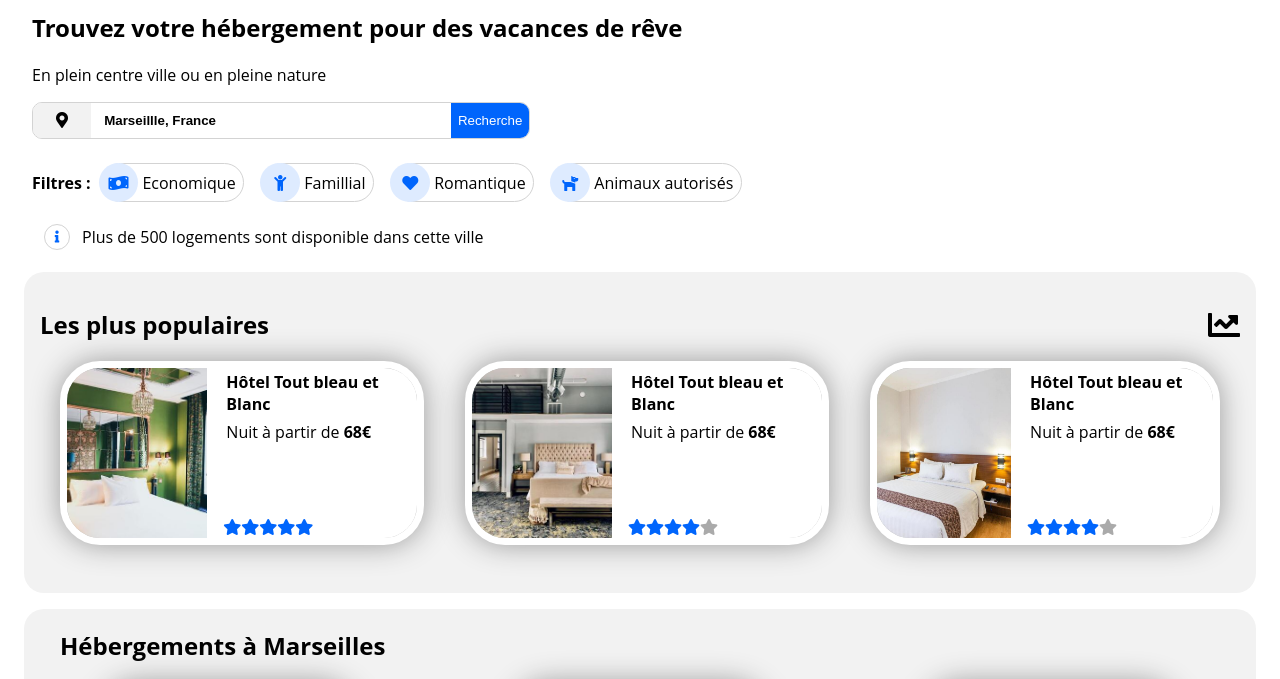
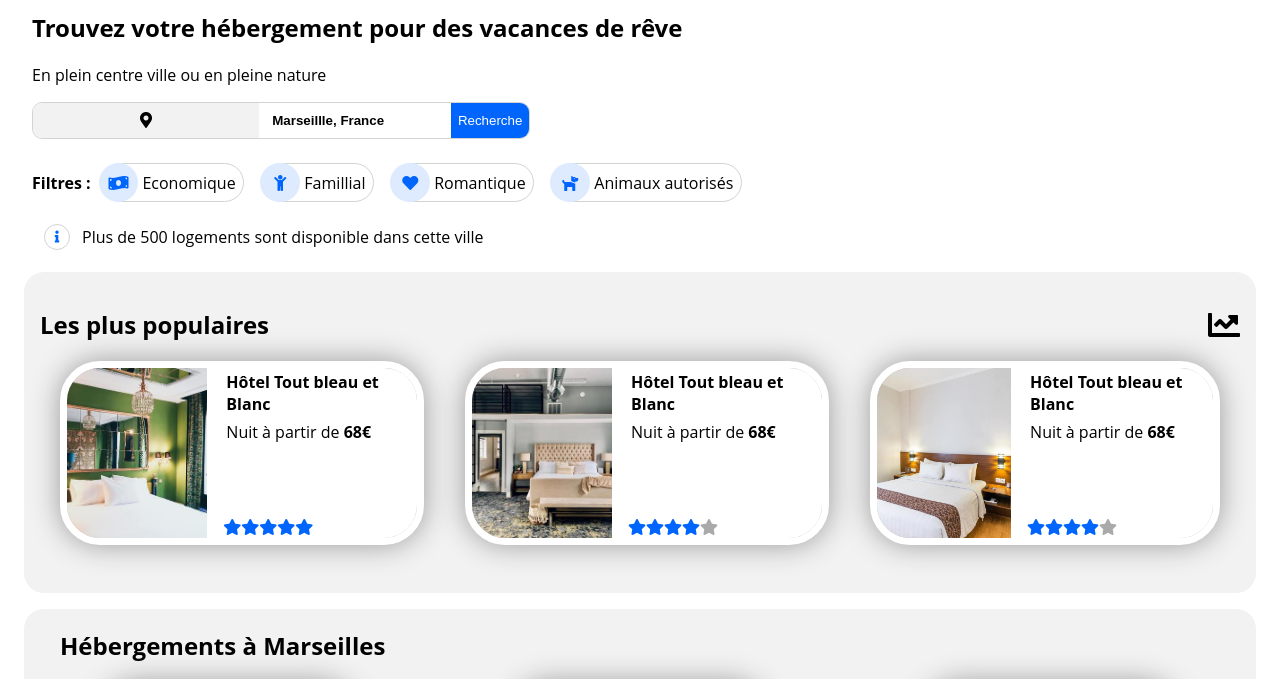
Before and after one commit to michael-lmk/P2_martinsky_michael, a plain HTML site: page index.html in a window 1280 px wide. Shown: the part 63-742 px from the top of the page. Drawn offline with Linux system fonts and the light colour scheme.

Commit message:
Modification seach-button

```diff
--- a/index.css
+++ b/index.css
@@ -180,7 +180,7 @@ input{
     justify-content: center;
     align-items: center;
     background-color: #F2F2F2 ;
-    flex: 1;
+min-width: 20px;
 }
 
 .sort-button{
@@ -195,7 +195,7 @@ input{
 
 .search{
     display: flex;
-    flex: 6;
+    flex: 1;
     padding-left: 1em;
     font-weight: 600 ;
 }
```
